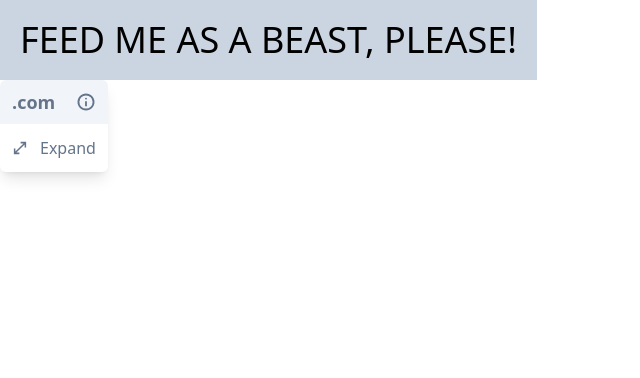
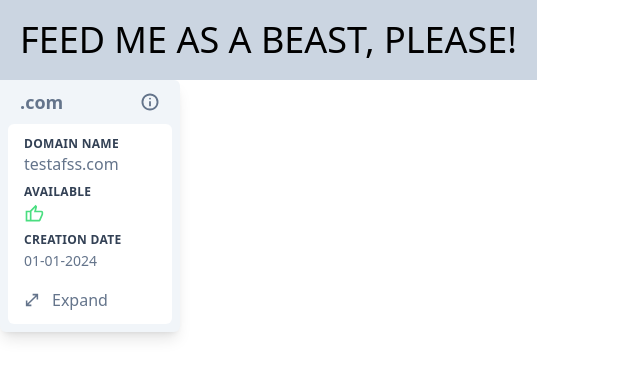
Before and after one commit to caamillo/caamillo.it, a Next.js app: page /test in a window 1280 px wide. Shown: the top 378 px of the page, without its empty margins (0-640 px from the left). Built offline with nearby package versions, Linux system fonts and the light colour scheme.

Commit message:
popover options

```diff
--- a/src/components/Common/Apps/Advanced/GridMasonry/Themes/DomainBlock/Popover.jsx
+++ b/src/components/Common/Apps/Advanced/GridMasonry/Themes/DomainBlock/Popover.jsx
@@ -1,17 +1,28 @@
-export default function Popover({ options=[] }) {
+export default function Popover({ name="", options=[] }) {
     return (
-        <div className="w-fit shadow-lg rounded-md min-w-[100px] max-w-[150px] overflow-hidden flex flex-col justify-center items-center">
-            <div className="w-full px-3 py-2 h-full flex justify-between items-center space-x-2 bg-slate-100">
-                <p className="text-lg text-slate-500 font-bold">.com</p>
+        <div className="w-fit bg-slate-100 p-2 pt-0 shadow-lg rounded-md rounded-tl-none min-w-[180px] max-w-[200px] overflow-hidden select-none flex flex-col justify-center items-center">
+            <div className="w-full px-3 py-2 h-full flex justify-between items-center space-x-2">
+                <p className="text-lg text-slate-500 font-bold">{ name }</p>
                 <img src="/icons/Apps/info.svg" className=" w-5" />
             </div>
-            <div className="w-full px-2 py-2">
+            <div className="w-full rounded-md px-2 py-2 bg-white">
                 {
-                    options.map(({ name, icon, action }) =>
-                        <div className="w-full transition-colors group rounded-md p-1 cursor-pointer hover:bg-slate-200/70 flex space-x-3 justify-start items-center">
-                            <img src={`/icons/Apps/${ icon }.svg`} className="w-4" />
-                            <p className="font-medium text-slate-500 group-hover:text-slate-600">{ name }</p>
-                        </div>
+                    options.map(option =>
+                        !option.hide && option.type === 0 ?
+                            <div className="w-full p-1 px-2">
+                                <p className="font-extrabold text-slate-700 uppercase text-xs tracking-wide">{ option.title }</p>
+                                {
+                                    option.isSubHtml ?
+                                        option.subtitle :
+                                        option.isDate ?
+                                        <span className="text-slate-500 text-sm font-medium break-all">{ option.subtitle }</span> :
+                                        <span className="text-slate-500 font-medium break-all">{ option.subtitle.length > 30 ? option.subtitle.slice(0, 35) + '...' : option.subtitle }</span>
+                                }
+                            </div> : !option.hide ?
+                            <div onClick={ () => option.action(options) } className="w-full mt-2 transition-colors group rounded-md p-1 px-2 cursor-pointer hover:bg-slate-200/70 flex space-x-3 justify-start items-center">
+                                <img src={`/icons/Apps/${ option.icon }.svg`} className="w-4" />
+                                <p className="font-medium text-slate-500 group-hover:text-slate-600">{ option.name }</p>
+                            </div> : ''
                     )
                 }
             </div>
--- a/src/pages/test.js
+++ b/src/pages/test.js
@@ -76,13 +76,58 @@ export default function Test() {
         <div className="w-full">
             <button onClick={ EXAMPLE_ADD_DATA } className="bg-slate-300 text-4xl p-5">FEED ME AS A BEAST, PLEASE!</button>
             <Popover
-            options={ [
-                {
-                    name: 'Expand',
-                    icon: 'expand',
-                    action: () => undefined
-                }
-            ] }
+                name=".com"
+                options={[
+                    {
+                        title: 'Domain Name',
+                        subtitle: 'testafss.com',
+                        type: 0
+                    },
+                    {
+                        title: 'Available',
+                        subtitle: <img src="/icons/Apps/thumb-up.svg" className="w-5 mt-1" />,
+                        isSubHtml: true,
+                        type: 0
+                    },
+                    {
+                        title: 'Registrar',
+                        subtitle: 'Testosterone Inc.',
+                        hide: true,
+                        type: 0
+                    },
+                    {
+                        title: 'Updated Date',
+                        subtitle: '01-01-2024',
+                        isDate: true,
+                        hide: true,
+                        type: 0
+                    },
+                    {
+                        title: 'Creation Date',
+                        subtitle: '01-01-2024',
+                        isDate: true,
+                        type: 0
+                    },
+                    {
+                        title: 'Expiration Date',
+                        subtitle: '01-01-2024',
+                        isDate: true,
+                        hide: true,
+                        type: 0
+                    },
+                    {
+                        title: 'Status',
+                        subtitle: 'Ok!',
+                        hide: true,
+                        type: 0
+                    },
+                    {
+                        name: 'Expand',
+                        icon: 'expand',
+                        type: 1,
+                        action: () => undefined
+                    }
+                ]}
             />
             <GridMasonry
                 data={ data }
```
